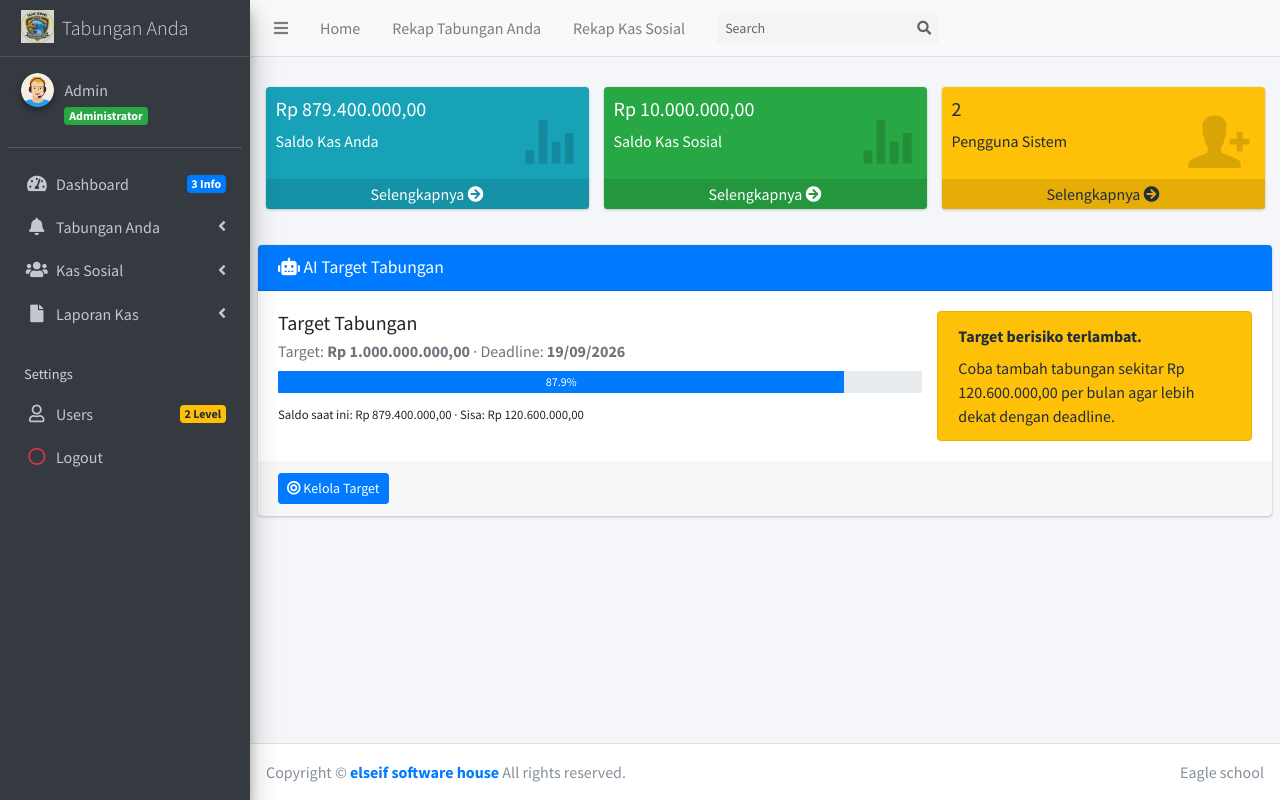
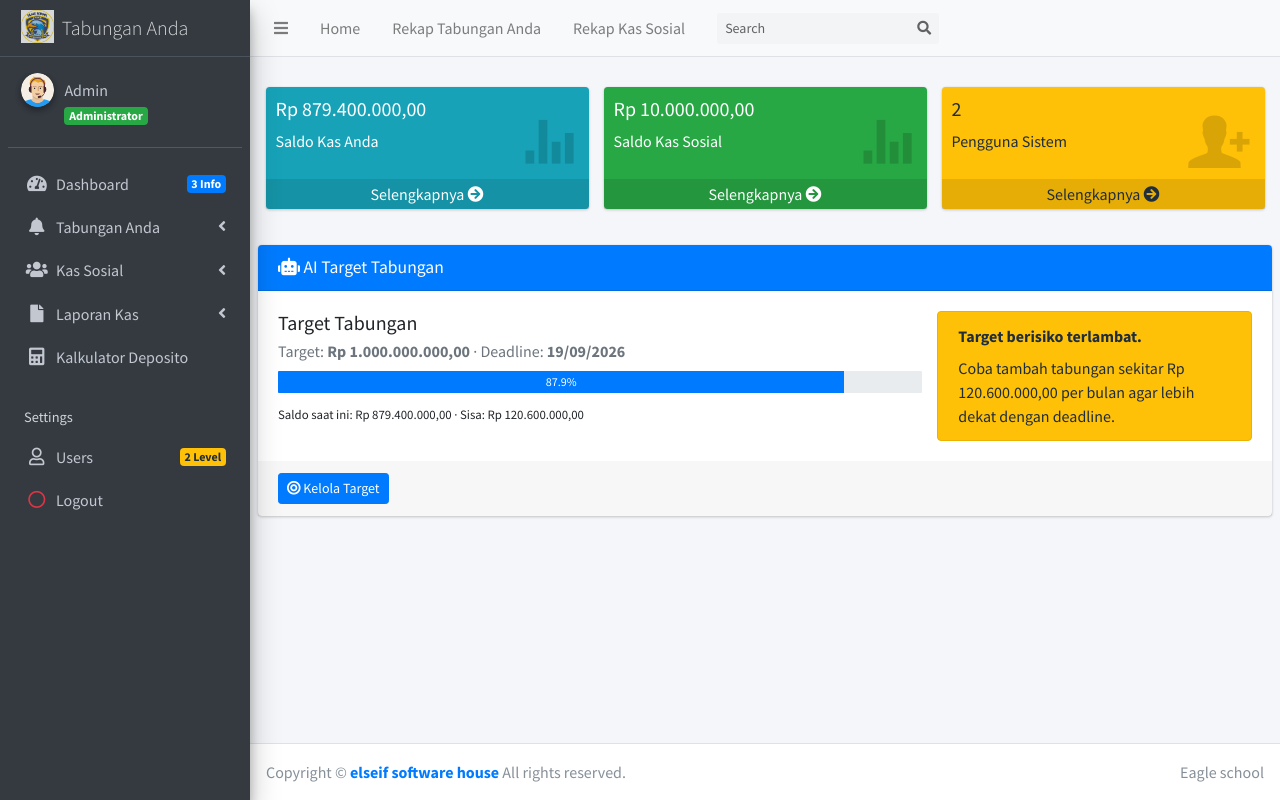
Before and after one commit to Arthersamson/Tabungan, a PHP site: page /son/index.php in a window 1280 px wide. Run offline with PHP 8.4, Linux system fonts and the light colour scheme; a user stored in the database is signed in; data comes from the database, SQL or seed files in the repository.

Commit message:
Update index.php

```diff
--- a/index.php
+++ b/index.php
@@ -157,6 +157,7 @@
 								</li>
 							</ul>
 						</li>
+								<li class="nav-item">
 
 						<li class="nav-item has-treeview">
 							<a href="#" class="nav-link">
@@ -187,6 +188,7 @@
 								</li>
 							</ul>
 						</li>
+								<li class="nav-item">
 
 						<li class="nav-item has-treeview">
 							<a href="#" class="nav-link">
@@ -211,6 +213,14 @@
 								</li>
 							</ul>
 						</li>
+
+								<li class="nav-item">
+									<a href="#" class="nav-link" onclick="openDepositCalculator(); return false;">
+										<i class="nav-icon fas fa-calculator has-treeview"></i>
+										<p>Kalkulator Deposito</p>
+									</a>
+								</li>
+								<li class="nav-item">
 
 						<li class="nav-header">Settings</li>
 						<li class="nav-item">
@@ -265,6 +275,7 @@
 								</li>
 							</ul>
 						</li>
+								<li class="nav-item">
 
 						<li class="nav-item has-treeview">
 							<a href="#" class="nav-link">
@@ -295,6 +306,7 @@
 								</li>
 							</ul>
 						</li>
+								<li class="nav-item">
 
 						<li class="nav-item has-treeview">
 							<a href="#" class="nav-link">
@@ -320,6 +332,13 @@
 						</li>
 						</ul>
 						</li>
+
+								<li class="nav-item">
+									<a href="#" class="nav-link" onclick="openDepositCalculator(); return false;">
+										<i class="nav-icon fas fa-calculator text-success"></i>
+										<p>Kalkulator Deposito</p>
+									</a>
+								</li>
 						<?php
             }
           ?>
@@ -338,6 +357,9 @@
 			</div>
 			<!-- /.sidebar -->
 		</aside>
+
+		<!-- Kalkulator Deposito Overlay -->
+		<?php include "inc/kalkulator_deposito.php"; ?>
 
 		<!-- Content Wrapper. Contains page content -->
 		<div class="content-wrapper">
```
